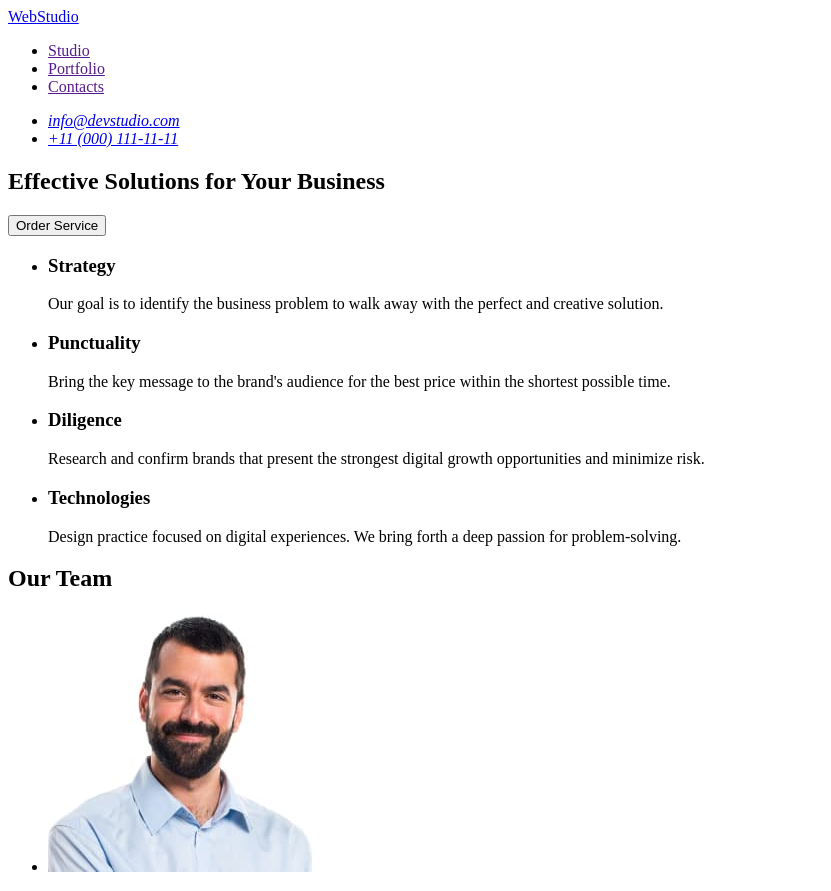
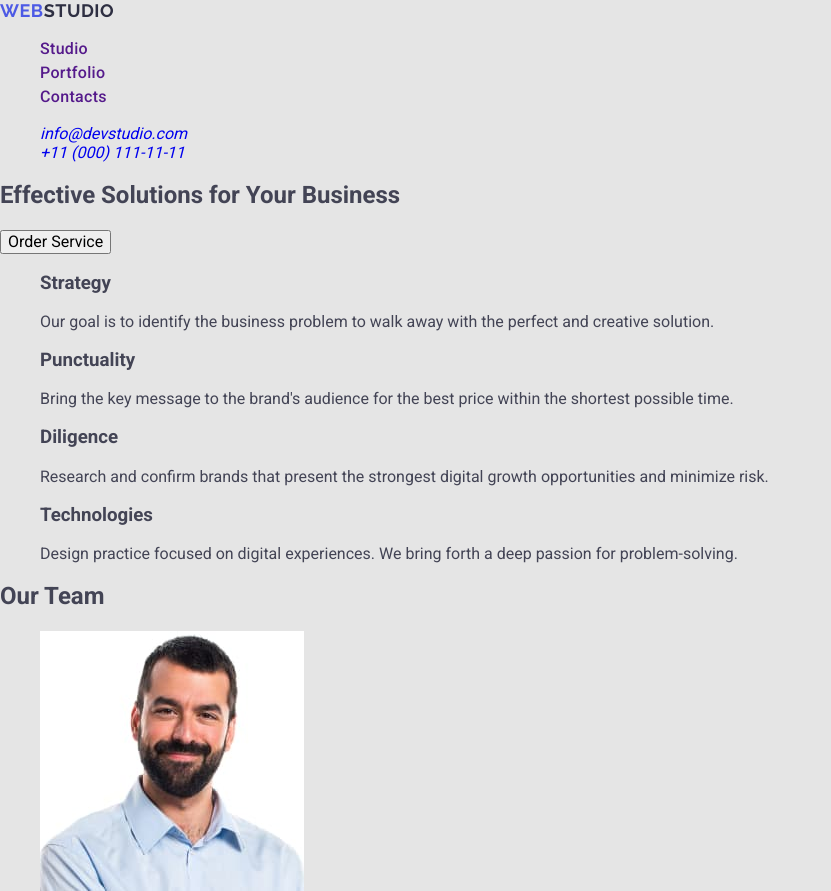
Before and after one commit to Andriy-Chernyavsky/goit-markup-hw-02, a plain HTML site: page index.html in a window 1280 px wide. Shown: the top 891 px of the page, without its empty margins (0-831 px from the left). Drawn offline with nearby package versions, Linux system fonts and the light colour scheme.

Commit message:
first-css

```diff
--- /dev/null
+++ b/css/styles.css
@@ -0,0 +1,38 @@
+body {
+  font-family: "Roboto", Verdana, Geneva, Tahoma, sans-serif;
+  color: #434455;
+  background-color: #e5e5e5;
+}
+a {
+  text-decoration: none;
+}
+ul,
+ol {
+  list-style-type: none;
+}
+.logo {
+  font-family: "Raleway", sans-serif;
+  font-weight: 700;
+  font-size: 18px;
+  line-height: 1.16667;
+  letter-spacing: 0.03em;
+  text-transform: uppercase;
+  color: #2e2f42;
+}
+
+.logo-part {
+  font-family: "Raleway", sans-serif;
+  font-weight: 700;
+  font-size: 18px;
+  line-height: 1.16667;
+  letter-spacing: 0.03em;
+  text-transform: uppercase;
+  color: #4d5ae5;
+}
+.menu-item {
+  font-weight: 500;
+  font-size: 16px;
+  line-height: 1.5;
+  letter-spacing: 0.02em;
+  color: #2e2f42;
+}
--- a/index.html
+++ b/index.html
@@ -3,20 +3,33 @@
   <head>
     <meta charset="UTF-8" />
     <meta name="viewport" content="width=device-width, initial-scale=1.0" />
-    <title>goit-markup-hw-01</title>
+    <title>goit-markup-hw-02</title>
+    <link rel="preconnect" href="https://fonts.googleapis.com" />
+    <link rel="preconnect" href="https://fonts.gstatic.com" crossorigin />
+    <link
+      href="https://fonts.googleapis.com/css2?family=Raleway:wght@700&family=Roboto:wght@400;500;700&display=swap"
+      rel="stylesheet"
+    />
+    <link
+      rel="stylesheet"
+      href="node_modules/modern-normalize/modern-normalize.css"
+    />
+    <link rel="stylesheet" href="./css/styles.css" />
   </head>
   <body>
     <header>
       <nav>
-        <a href="./index.html"> WebStudio </a>
+        <a class="logo" href="./index.html">
+          <span class="logo-part">Web</span>Studio
+        </a>
         <ul>
-          <li>
+          <li class="menu-item">
             <a href="">Studio</a>
           </li>
-          <li>
+          <li class="menu-item">
             <a href="">Portfolio</a>
           </li>
-          <li>
+          <li class="menu-item">
             <a href="">Contacts</a>
           </li>
         </ul>
```
